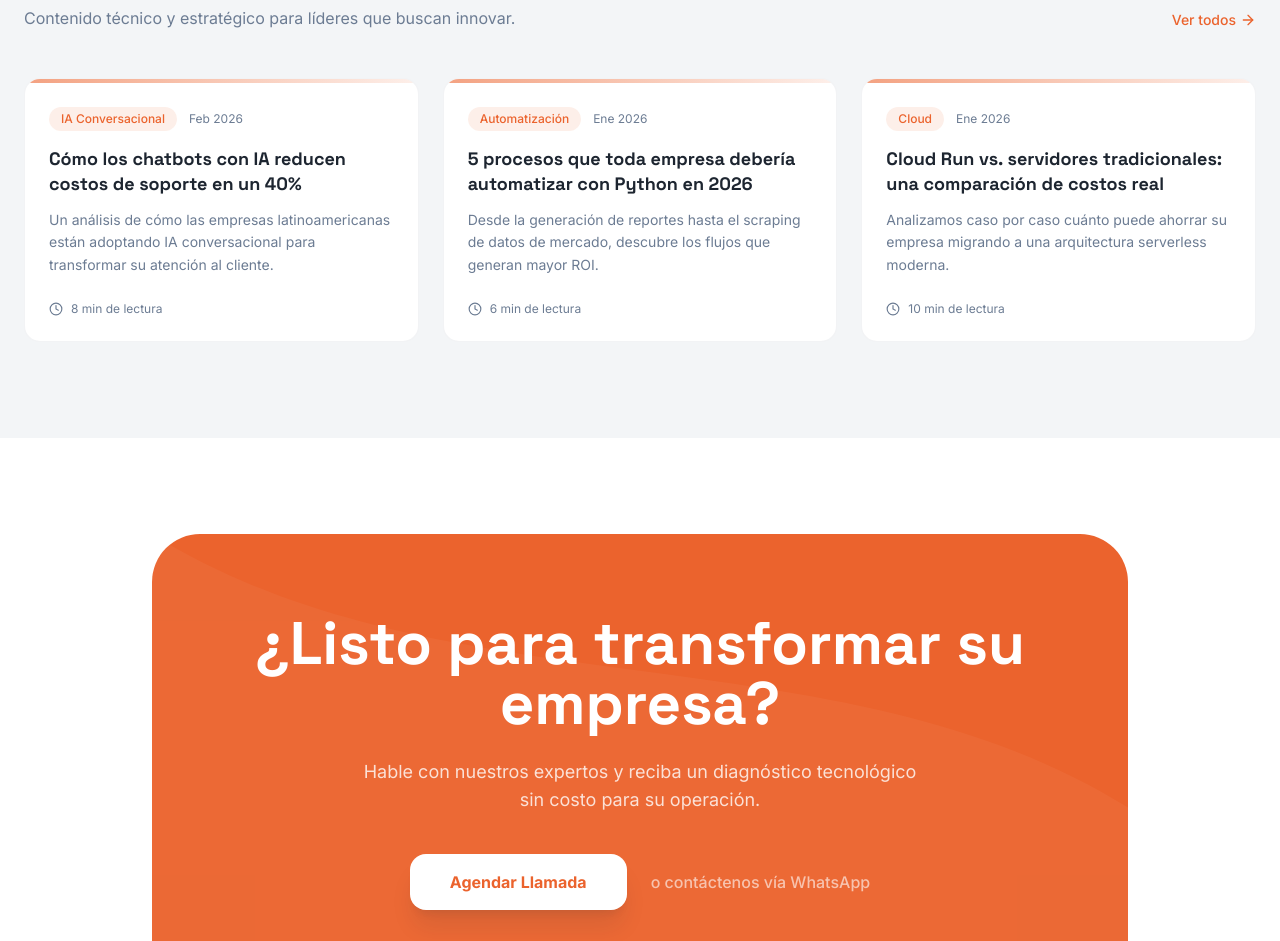
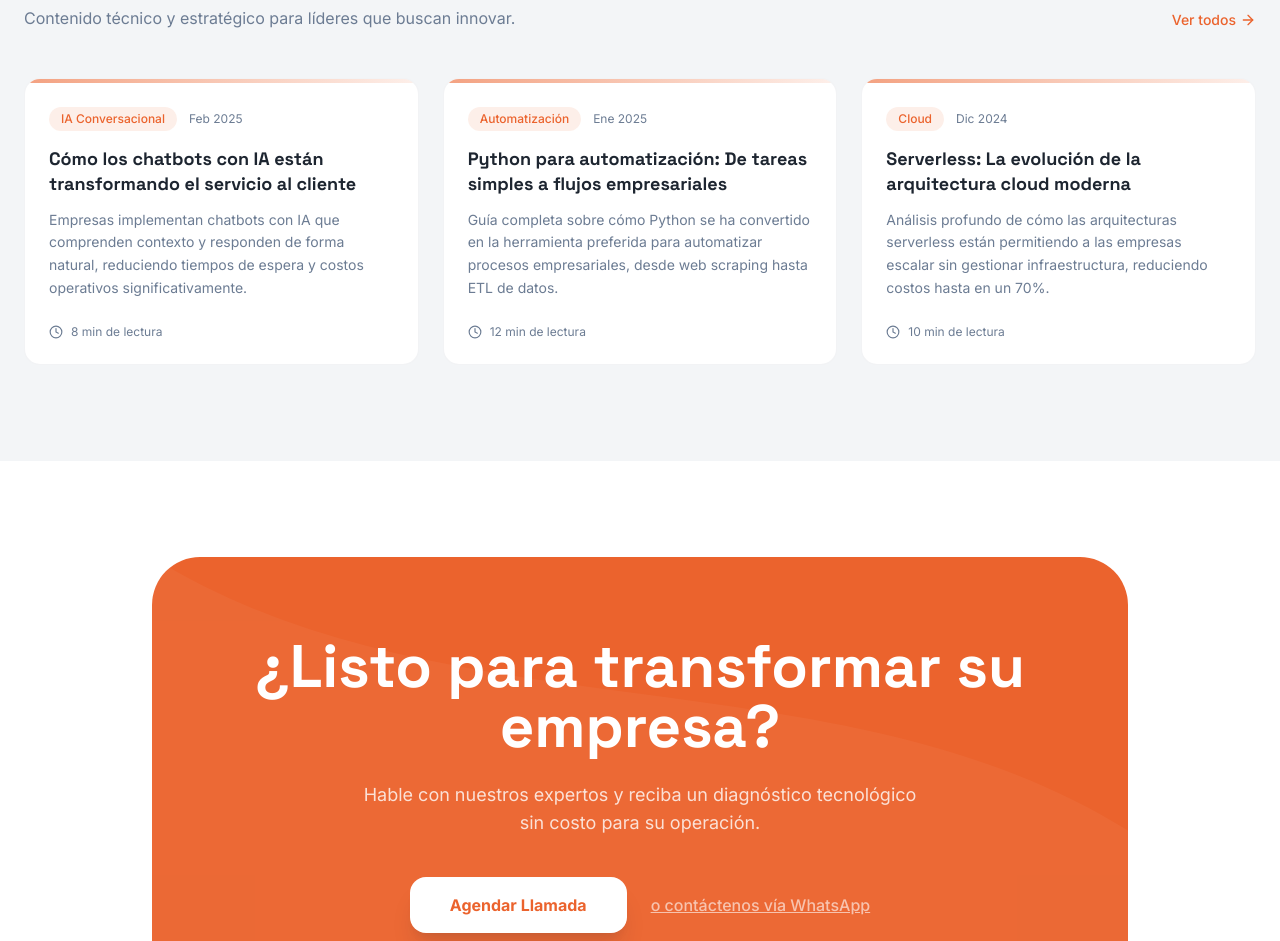
Before and after one commit to B-V-Soluciones/paginaweb, a Next.js app: page / in a window 1280 px wide. Shown: the part 3190-4131 px from the top of the page. Built offline with nearby package versions, Linux system fonts and the light colour scheme.

Commit message:
feat: add WhatsApp link, remove careers, update blog with real articles

```diff
--- a/components/blog-section.tsx
+++ b/components/blog-section.tsx
@@ -4,27 +4,30 @@ import Link from "next/link";
 const posts = [
   {
     category: "IA Conversacional",
-    title: "Cómo los chatbots con IA reducen costos de soporte en un 40%",
+    title: "Cómo los chatbots con IA están transformando el servicio al cliente",
     excerpt:
-      "Un análisis de cómo las empresas latinoamericanas están adoptando IA conversacional para transformar su atención al cliente.",
+      "Empresas implementan chatbots con IA que comprenden contexto y responden de forma natural, reduciendo tiempos de espera y costos operativos significativamente.",
     readTime: "8 min",
-    date: "Feb 2026",
+    date: "Feb 2025",
+    url: "https://www.forbes.com/sites/bernardmarr/2024/01/22/the-amazing-ways-chatgpt-is-transforming-customer-service/",
   },
   {
     category: "Automatización",
-    title: "5 procesos que toda empresa debería automatizar con Python en 2026",
+    title: "Python para automatización: De tareas simples a flujos empresariales",
     excerpt:
-      "Desde la generación de reportes hasta el scraping de datos de mercado, descubre los flujos que generan mayor ROI.",
-    readTime: "6 min",
-    date: "Ene 2026",
+      "Guía completa sobre cómo Python se ha convertido en la herramienta preferida para automatizar procesos empresariales, desde web scraping hasta ETL de datos.",
+    readTime: "12 min",
+    date: "Ene 2025",
+    url: "https://realpython.com/python-automation/",
   },
   {
     category: "Cloud",
-    title: "Cloud Run vs. servidores tradicionales: una comparación de costos real",
+    title: "Serverless: La evolución de la arquitectura cloud moderna",
     excerpt:
-      "Analizamos caso por caso cuánto puede ahorrar su empresa migrando a una arquitectura serverless moderna.",
+      "Análisis profundo de cómo las arquitecturas serverless están permitiendo a las empresas escalar sin gestionar infraestructura, reduciendo costos hasta en un 70%.",
     readTime: "10 min",
-    date: "Ene 2026",
+    date: "Dic 2024",
+    url: "https://aws.amazon.com/serverless/",
   },
 ];
 
@@ -59,7 +62,9 @@ export function BlogSection() {
           {posts.map((post) => (
             <Link
               key={post.title}
-              href="#blog"
+              href={post.url}
+              target="_blank"
+              rel="noopener noreferrer"
               className="group flex flex-col overflow-hidden rounded-2xl border border-border/50 bg-background transition-all hover:border-primary/30 hover:shadow-md"
             >
               <div className="h-1 w-full bg-gradient-to-r from-primary/60 to-primary/10" />
--- a/components/contact-section.tsx
+++ b/components/contact-section.tsx
@@ -87,9 +87,14 @@ export function ContactSection() {
               >
                 Agendar Llamada
               </button>
-              <span className="font-medium text-primary-foreground/60">
+              <a
+                href="https://wa.me/message/SDRNTDKV43TOM1"
+                target="_blank"
+                rel="noopener noreferrer"
+                className="font-medium text-primary-foreground/60 transition-colors hover:text-primary-foreground underline"
+              >
                 o contáctenos vía WhatsApp
-              </span>
+              </a>
             </div>
           </div>
         </div>
--- a/components/footer.tsx
+++ b/components/footer.tsx
@@ -12,7 +12,6 @@ const footerLinks = {
     { label: "Sobre Nosotros", href: "#" },
     { label: "Ejemplos", href: "#casos" },
     { label: "Blog Técnico", href: "#blog" },
-    { label: "Carreras", href: "#" },
   ],
 };
 
```
